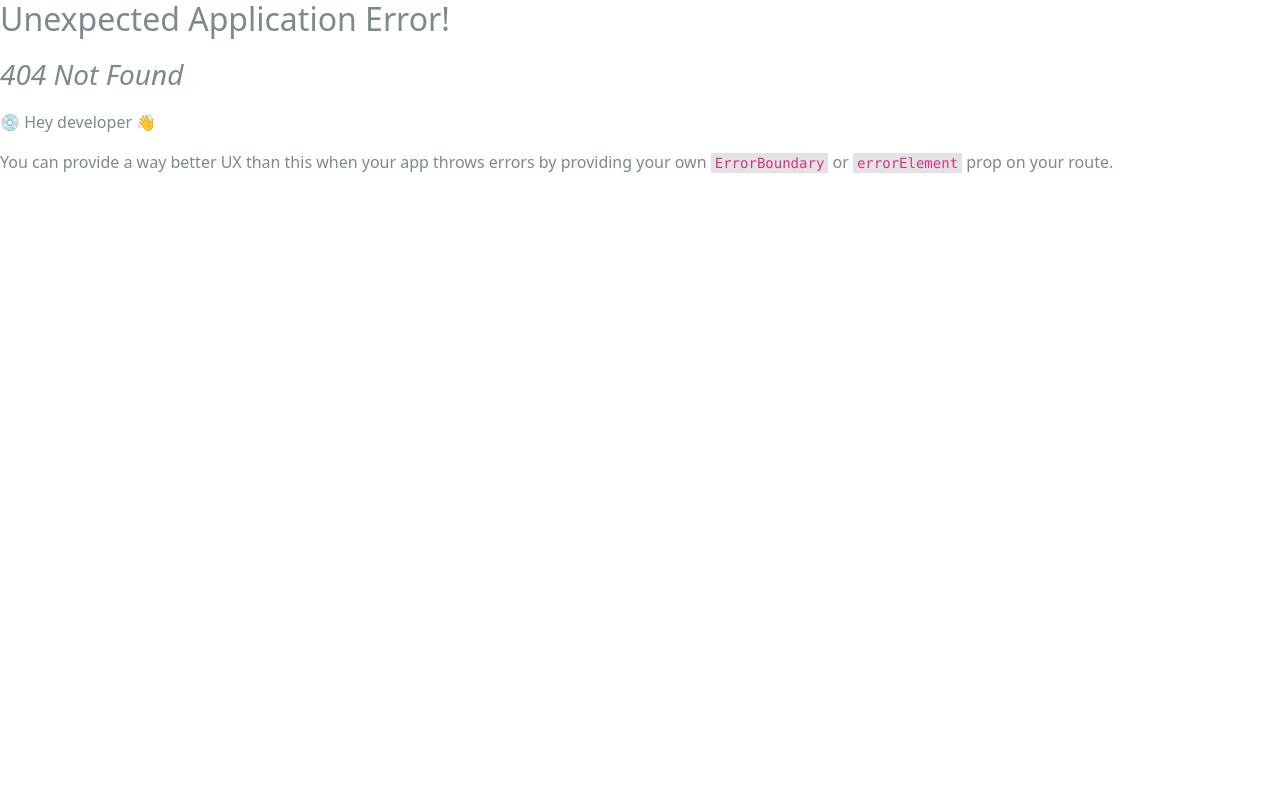
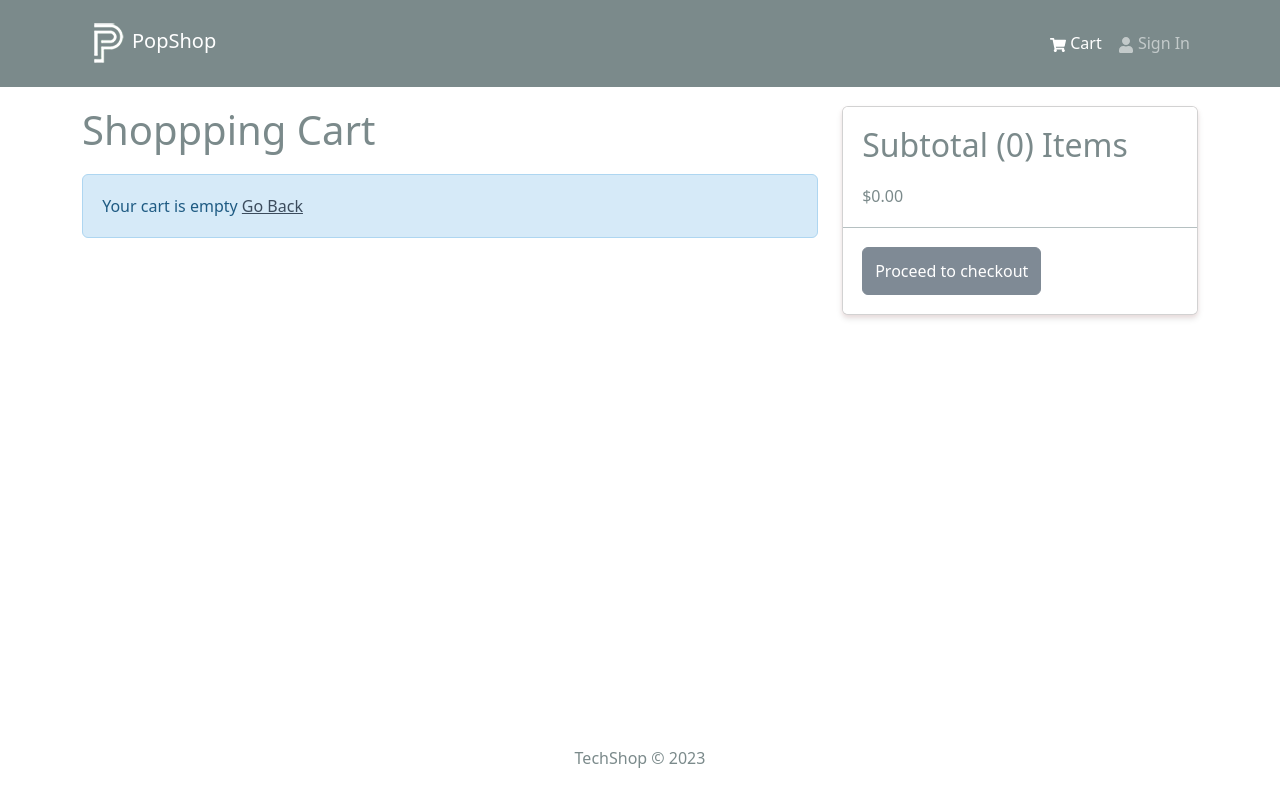
Before and after one commit to Ahsan-Zaidi/techshop, a React (Create React App) app in the folder frontend/: page /cart in a window 1280 px wide. Before the commit this address had no page. Built offline with nearby package versions, Linux system fonts and the light colour scheme.

Commit message:
cartscreen and total functionality

```diff
--- a/frontend/src/components/Header.jsx
+++ b/frontend/src/components/Header.jsx
@@ -1,9 +1,13 @@
-import { Navbar, Nav, Container } from 'react-bootstrap';
+import { Badge, Navbar, Nav, Container } from 'react-bootstrap';
 import { FaShoppingCart, FaUser } from 'react-icons/fa';
 import { LinkContainer } from 'react-router-bootstrap';
+import { useSelector } from 'react-redux';
 import logo from '../assets/logo.png';
 
 const Header = () => {
+
+    const { cartItems } = useSelector((state) => state.cart);
+
     return (
         <header>
             <Navbar bg='dark' variant='dark' expand='md' collapseOnSelect>
@@ -20,6 +24,13 @@
                             <LinkContainer to='/cart'>
                                 <Nav.Link>
                                     <FaShoppingCart /> Cart
+                                    {
+                                        cartItems.length > 0 && (
+                                            <Badge pill bg='success' style={{marginLeft: '5px'}}>
+                                                { cartItems.reduce((a, c) => a + c.qty, 0) }
+                                            </Badge>
+                                        )
+                                    }
                                 </Nav.Link>
                             </LinkContainer>
                             <LinkContainer to='/login'>
--- a/frontend/src/index.js
+++ b/frontend/src/index.js
@@ -15,12 +15,14 @@
 import reportWebVitals from './reportWebVitals';
 import HomeScreen from './screens/HomeScreen';
 import ProductScreen from './screens/ProductScreen';
+import CartScreen from './screens/CartScreen';
 
 const router = createBrowserRouter(
   createRoutesFromElements(
     <Route path='/' element={<App />}>
       <Route index={true} path='/' element={<HomeScreen />} />
       <Route path='/product/:id' element={<ProductScreen />} />
+      <Route path='/cart' element={<CartScreen />} />
     </Route>
   )
 )
--- /dev/null
+++ b/frontend/src/screens/CartScreen.jsx
@@ -0,0 +1,97 @@
+import { Link, useNavigate } from 'react-router-dom';
+import { useDispatch, useSelector } from 'react-redux';
+import {
+    Row,
+    Col,
+    ListGroup,
+    Image,
+    Form,
+    Button,
+    Card
+} from 'react-bootstrap';
+import { FaTrash } from 'react-icons/fa';
+import Message from '../components/Message';
+import { addToCart } from '../slices/cartSlice';
+
+const CartScreen = () => {
+    const navigate = useNavigate();
+    const dispatch = useDispatch();
+
+    const cart = useSelector((state) => state.cart);
+    const { cartItems } = cart;
+
+    const addToCartHandler = async (product, qty) => {
+        dispatch(addToCart({...product, qty}))
+    };
+
+    return (
+        <Row>
+            <Col md={8}>
+                <h1 style={{ marginBottom: '20px' }}>Shoppping Cart</h1>
+                {/** If the cart has no items */}
+                { cartItems.length === 0 ? (
+                    <Message>
+                        Your cart is empty <Link to='/'>Go Back</Link>
+                    </Message>
+                ) : (
+                    <ListGroup variant='flush'>
+                        {/** Map through the cart items */}
+                        { cartItems.map((item) => (
+                            <ListGroup.Item key={item._id}>
+                                <Row>
+                                    <Col md={2}>
+                                        <Image src={item.image} alt={item.name} fluid rounded />
+                                    </Col>
+                                    <Col md={3}>
+                                        <Link to={`/product/${item._id}`}>{item.name}</Link>
+                                    </Col>
+                                    <Col md={2}>
+                                        ${item.price}
+                                    </Col>
+                                    <Col md={2}>
+                                        <Form.Control
+                                            as='select'
+                                            value={item.qty}
+                                            onChange={(e) => addToCartHandler(item, Number(e.target.value))}
+                                        >
+                                            {[...Array(item.countInStock).keys()].map((x) => (
+                                                <option key={x + 1} value={x + 1}>
+                                                    {x + 1}
+                                                </option>
+                                            ))}
+                                        </Form.Control>
+                                    </Col>
+                                    <Col md={2}>
+                                        <Button type='button' variant='light'>
+                                            <FaTrash />
+                                        </Button>
+                                    </Col>
+                                </Row>
+                            </ListGroup.Item>
+                        )) }
+                    </ListGroup>
+                )}
+            </Col>
+            <Col md={4}>
+                <Card>
+                    <ListGroup variant='flush'>
+                        <ListGroup.Item>
+                            <h2>
+                                Subtotal ({cartItems.reduce((acc, item) => acc + item.qty, 0)})
+                                Items
+                            </h2>
+                            ${cartItems.reduce((acc, item) => acc + item.qty * item.price, 0).toFixed(2)}
+                        </ListGroup.Item>
+                        <ListGroup.Item>
+                            <Button type='button' className='btn-block' disabled={cartItems.length === 0}>
+                                Proceed to checkout
+                            </Button>
+                        </ListGroup.Item>
+                    </ListGroup>
+                </Card>
+            </Col>
+        </Row>
+    )
+}
+
+export default CartScreen
```
Lines whose indentation alone changed are shown as unchanged.
